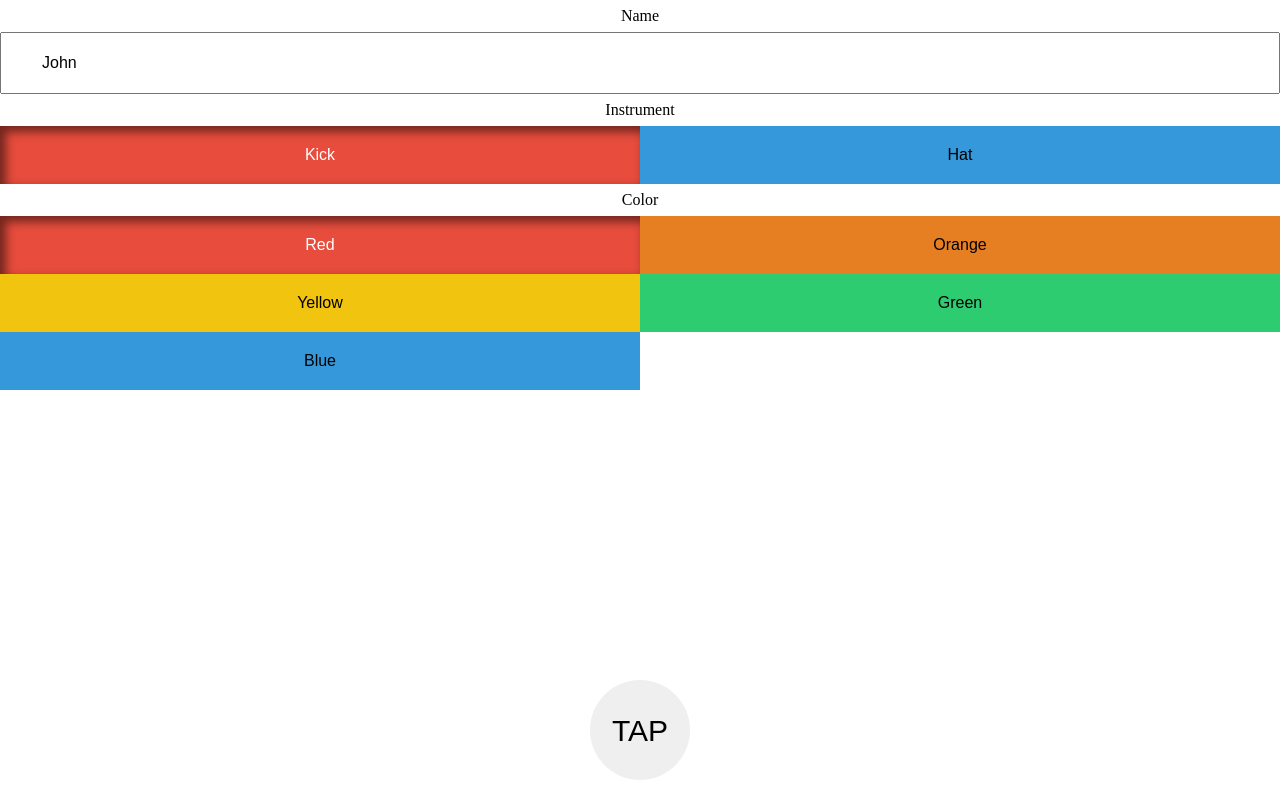
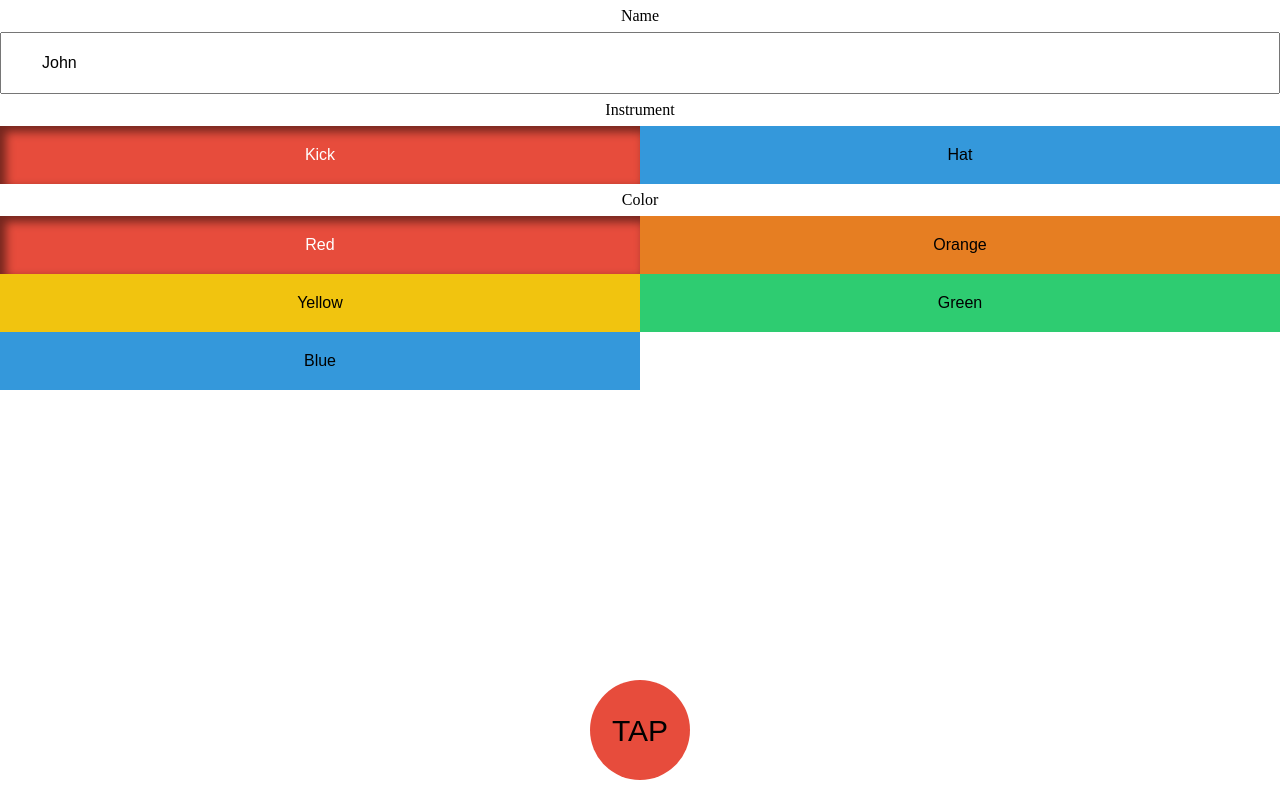
Before and after one commit to jam2-hey/music-drill, a website: page public/client.html in a window 1280 px wide. Both pictures are taken after a click on the button "Red". Drawn offline with nearby package versions, Linux system fonts and the light colour scheme; no server answers.

Commit message:
tap button color

```diff
--- a/public/client.html
+++ b/public/client.html
@@ -37,6 +37,9 @@
         }
         .inst-hat {
             background: #3498db;
+        }
+        .tap {
+            background: #e74c3c;
         }
     </style>
 </head>
@@ -89,6 +92,7 @@
             $('.color').removeClass('active');
             $this.addClass('active');
             color = thisColor;
+            $('.tap').css('background-color', color);
         });
         $('.inst').on('click', function () {
             var $this = $(this);
```
